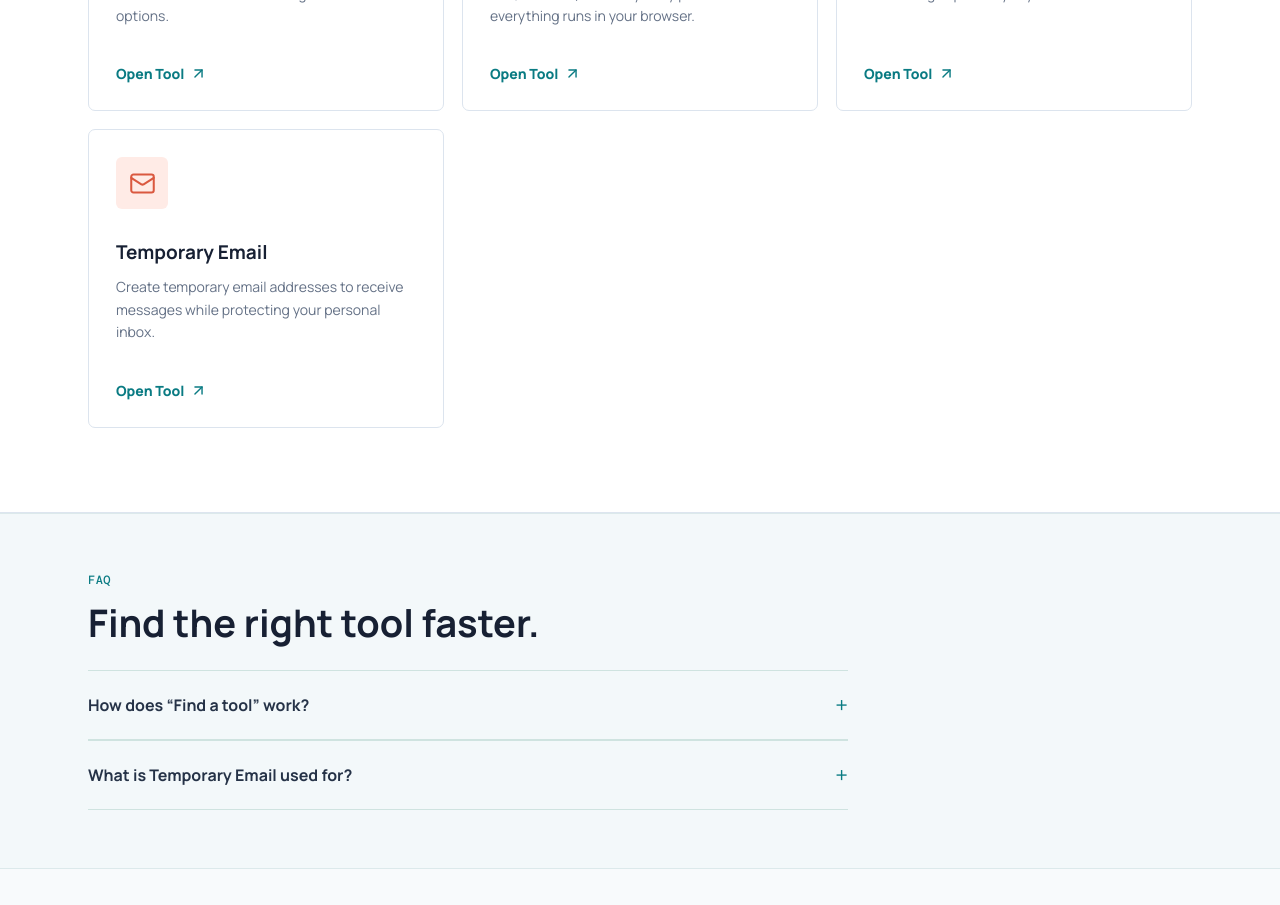
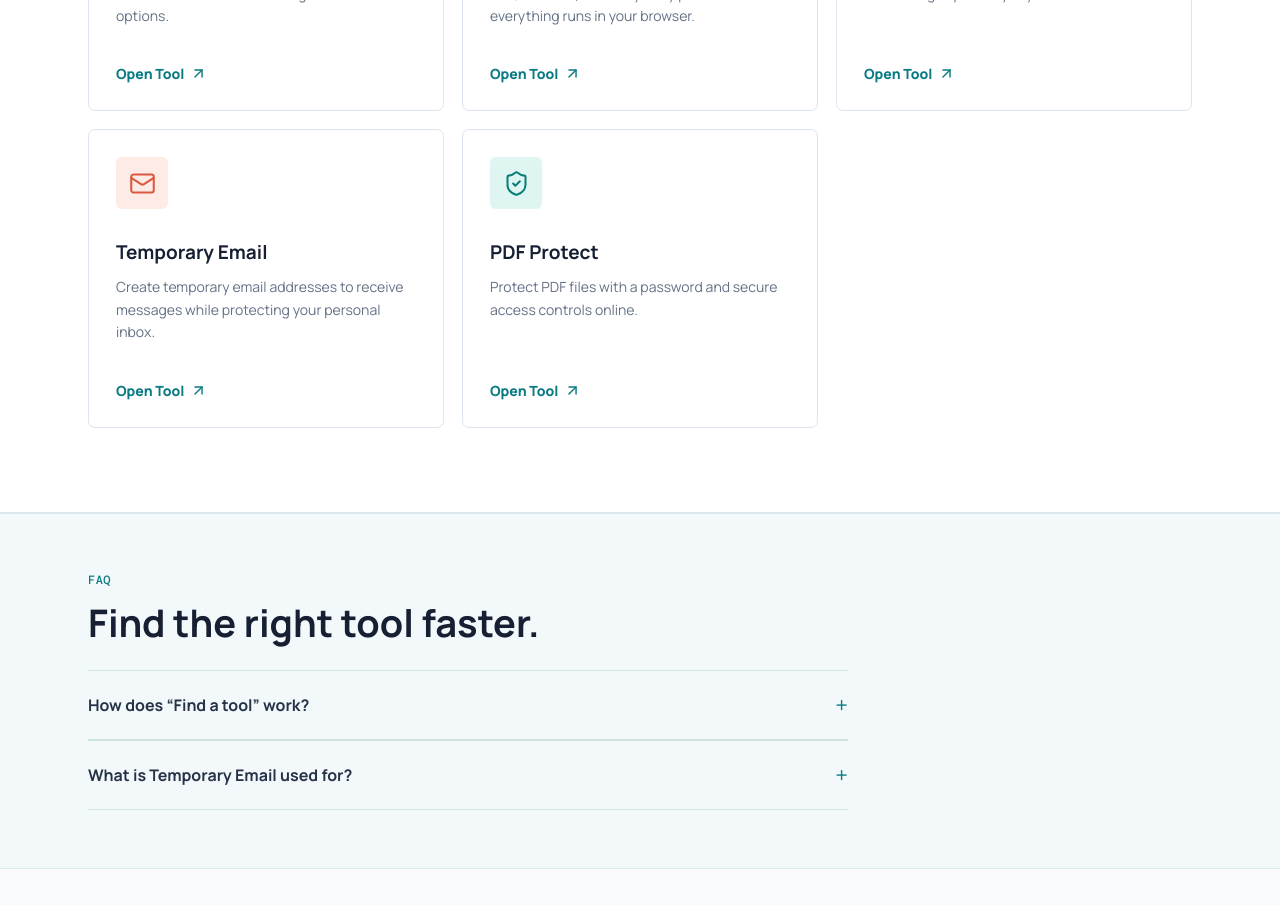
Before and after one commit to poreddymadhukar/mariutil-home, a React (Vite) app: page / in a window 1280 px wide. Shown: the part 2800-3705 px from the top of the page. Built offline with nearby package versions, Linux system fonts and the light colour scheme; no server answers.

Commit message:
pdf protect added

```diff
--- a/index.html
+++ b/index.html
@@ -6,7 +6,7 @@
     <meta name="theme-color" content="#f8fafc" />
     <meta
       name="description"
-      content="Free online tools for JSON, PDF, image compression, password generation, word counting, Base64, hashing, and more. Private browser-based processing with no signup required. Temporary email is also available for receiving messages while protecting your personal inbox."
+      content="Free online tools for JSON, PDF, image compression, password generation, word counting, Base64, hashing, and more. Private browser-based processing with no signup required. Temporary email is also available for receiving messages while protecting your personal inbox. PDF Protect is also available for adding password protection to PDF files."
     />
     <meta name="application-name" content="Mariutil" />
     <meta name="author" content="Mariutil" />
@@ -32,7 +32,7 @@
     />
     <meta
       property="og:description"
-      content="Free online tools for JSON, PDF, image compression, password generation, word counting, Base64, hashing, and more. Private browser-based processing with no signup required. Temporary email is also available for receiving messages while protecting your personal inbox."
+      content="Free online tools for JSON, PDF, image compression, password generation, word counting, Base64, hashing, and more. Private browser-based processing with no signup required. Temporary email is also available for receiving messages while protecting your personal inbox. PDF Protect is also available for adding password protection to PDF files."
     />
     <meta name="twitter:card" content="summary" />
     <meta name="twitter:url" content="https://mariutil.com/" />
@@ -44,7 +44,7 @@
     />
     <meta
       name="twitter:description"
-      content="Free online tools for JSON, PDF, image compression, password generation, word counting, Base64, hashing, and more. Private browser-based processing with no signup required. Temporary email is also available for receiving messages while protecting your personal inbox."
+      content="Free online tools for JSON, PDF, image compression, password generation, word counting, Base64, hashing, and more. Private browser-based processing with no signup required. Temporary email is also available for receiving messages while protecting your personal inbox. PDF Protect is also available for adding password protection to PDF files."
     />
     <title>Free Online Tools – JSON, PDF, Image Compressor, Password Generator | Mariutil</title>
     <script type="application/ld+json">
@@ -62,7 +62,7 @@
             "@id": "https://mariutil.com/#website",
             "name": "Mariutil",
             "url": "https://mariutil.com/",
-            "description": "Free browser-based tools for JSON, PDFs, Base64, hashing, images, text, screen recording, and more. Private, fast, and no signup required. Temporary email is also available for receiving messages while protecting your personal inbox.",
+            "description": "Free browser-based tools for JSON, PDFs, Base64, hashing, images, text, screen recording, and more. Private, fast, and no signup required. Temporary email is also available for receiving messages while protecting your personal inbox. PDF Protect is also available for adding password protection to PDF files.",
             "publisher": { "@id": "https://mariutil.com/#organization" },
             "inLanguage": "en-US"
           },
@@ -302,6 +302,16 @@
               "url": "https://tempmail.mariutil.com/",
               "description": "Create temporary email addresses to receive messages while protecting your personal inbox."
             }
+          },
+          {
+            "@type": "ListItem",
+            "position": 23,
+            "item": {
+              "@type": "WebApplication",
+              "name": "PDF Protect",
+              "url": "https://protectpdf.mariutil.com/",
+              "description": "Protect PDF files with a password and secure access controls online."
+            }
           }
         ]
       }
--- a/src/App.tsx
+++ b/src/App.tsx
@@ -202,6 +202,14 @@ const tools: Tool[] = [
     href: "https://tempmail.mariutil.com/",
     icon: Mail,
     accent: "coral",
+  },
+  {
+    name: "PDF Protect",
+    description:
+      "Protect PDF files with a password and secure access controls online.",
+    href: "https://protectpdf.mariutil.com/",
+    icon: ShieldCheck,
+    accent: "teal",
   },
 ];
 
```
Also changed, not shown: 1 other file (tests, documents, lock files or other folders).
